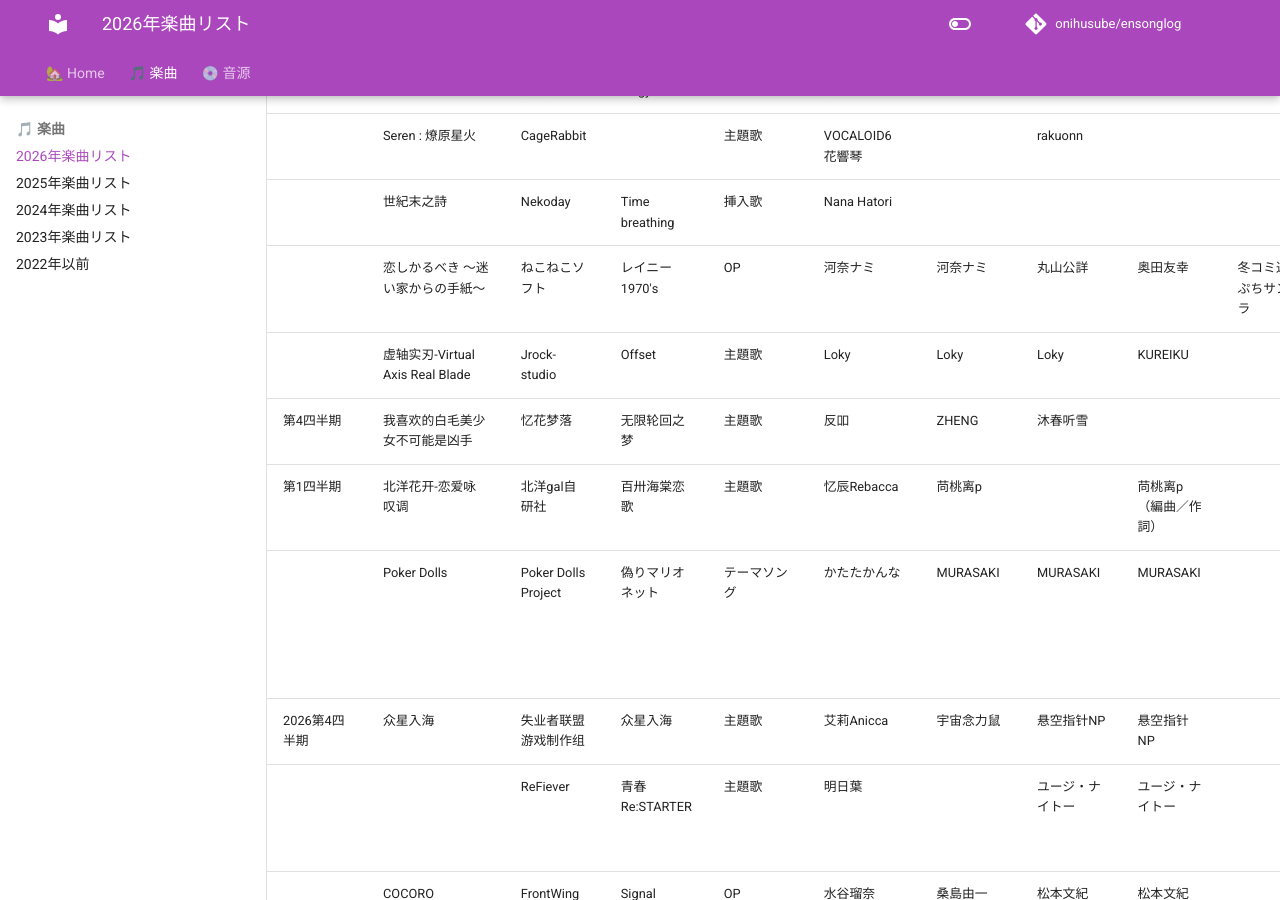
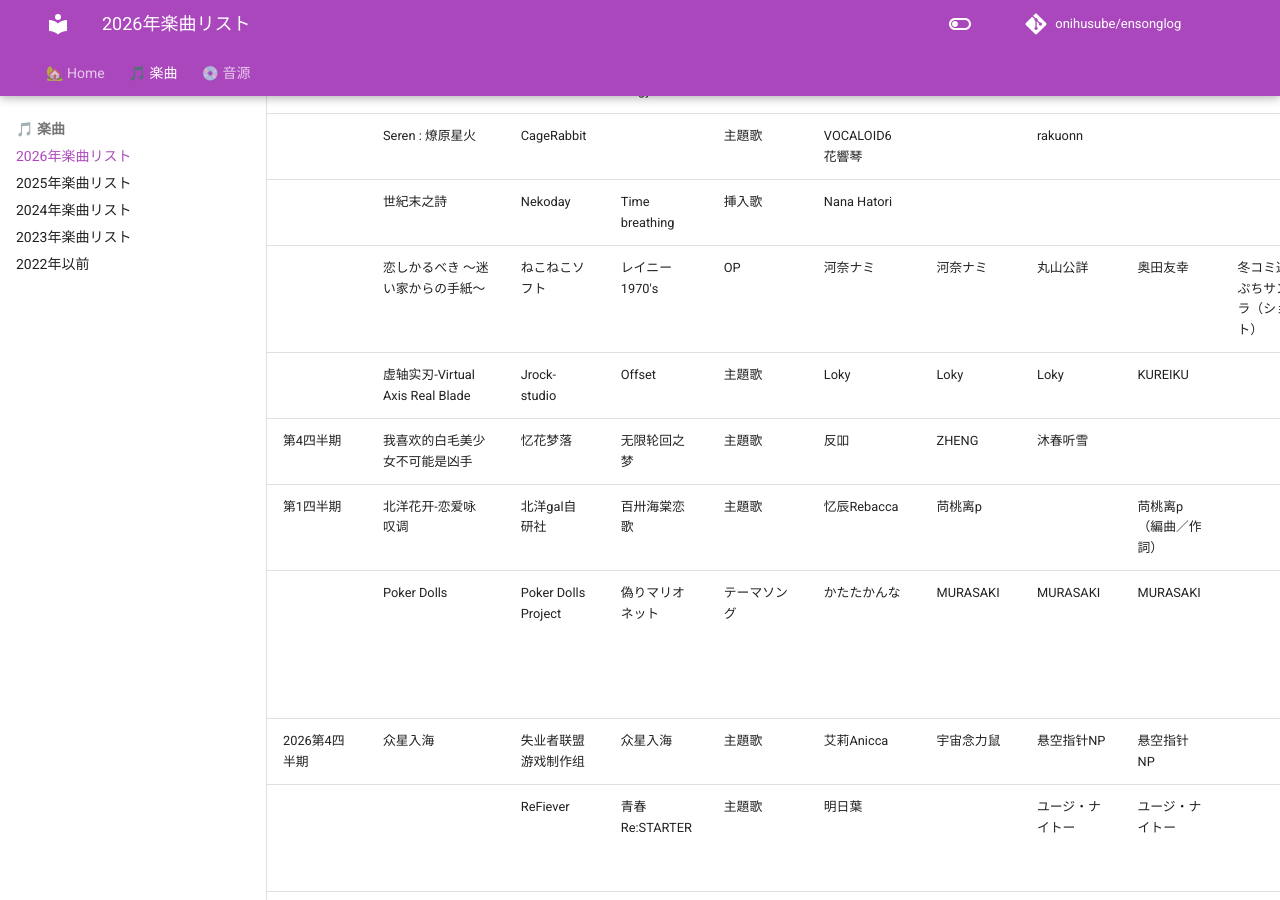
Before and after one commit to onihusube/ensonglog, an MkDocs documentation site: the page built from docs/2026/楽曲.md, in a window 1280 px wide and 900 px high, scrolled down 13397 px. Built offline with MkDocs 1.6.1 and Material for MkDocs 9.7.7, drawn with Linux system fonts in a browser that asks for light colours; emoji names are drawn with the system emoji font; comment, search, counter and statistics services are not loaded.

Commit message:
M3音源追加と修正

```diff
--- a/docs/2026/楽曲.md
+++ b/docs/2026/楽曲.md
@@ -139,7 +139,7 @@
 |  | Trick x Trick | 秋月夢 | Elegy of You | ED | 熊蜂えま | よしの★ | よしの★ | | | | |
 |  | Seren : 燎原星火 | CageRabbit |  | 主題歌 | VOCALOID6 花響琴 |  | rakuonn |  |  | [B站](https://bilibili.com/video/BV1ifrrBEEih/) |
 |  | 世紀末之詩 | Nekoday | Time breathing | 挿入歌 | Nana Hatori |  |  |  |  | [Steam](https://store.steampowered.com/app/3846210/_/) |
-|  | 恋しかるべき ～迷い家からの手紙～ | ねこねこソフト | レイニー1970's | OP | 河奈ナミ | 河奈ナミ | 丸山公詳 | 奥田友幸 | 冬コミ通販 ぷちサントラ |  | [:fontawesome-brands-youtube:](https://www.youtube.com/watch?v=lKD7AuLaEcI) |
+|  | 恋しかるべき ～迷い家からの手紙～ | ねこねこソフト | レイニー1970's | OP | 河奈ナミ | 河奈ナミ | 丸山公詳 | 奥田友幸 | 冬コミ通販 ぷちサントラ（ショート） |  | [:fontawesome-brands-youtube:](https://www.youtube.com/watch?v=lKD7AuLaEcI) |
 |  | 虚轴实刃-Virtual Axis Real Blade | Jrock-studio | Offset | 主題歌 | Loky | Loky | Loky | KUREIKU |  | | [B站](https://bilibili.com/video/BV1L7wAzxEPD/) |
 | 第4四半期 | 我喜欢的白毛美少女不可能是凶手 | 忆花梦落 | 无限轮回之梦 | 主題歌 | 反吅 | ZHENG | 沐春听雪 |  | | | [B站](https://bilibili.com/video/BV1xpZ3BJEAH/) |
 | 第1四半期 | 北洋花开-恋爱咏叹调 | 北洋gal自研社 | 百卅海棠恋歌 | 主題歌 | 忆辰Rebacca | 苘桃离p |  | 苘桃离p（編曲／作詞） | | | [B站](https://bilibili.com/video/BV1AiZ4BdEci) |
```
Also changed, not shown: docs/2026/音源.md (+1 -0 lines).
